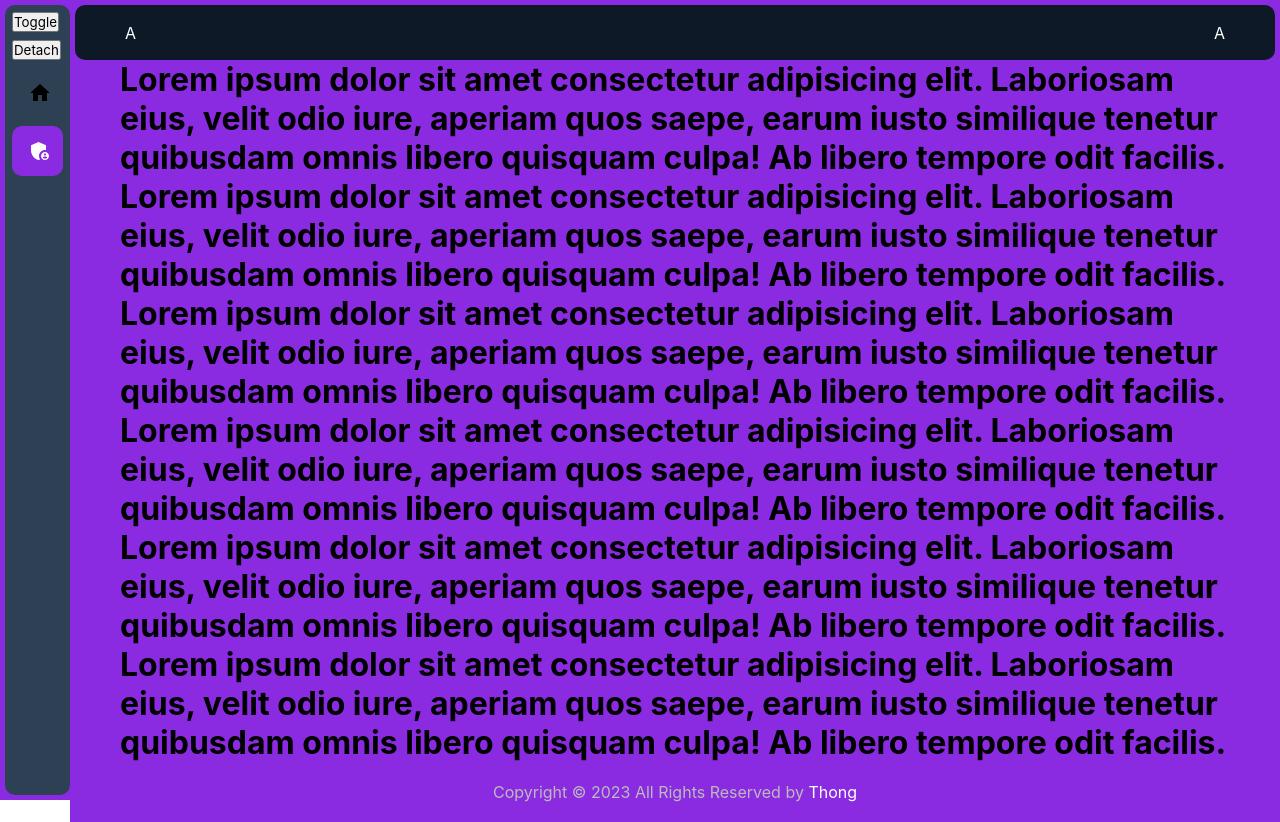
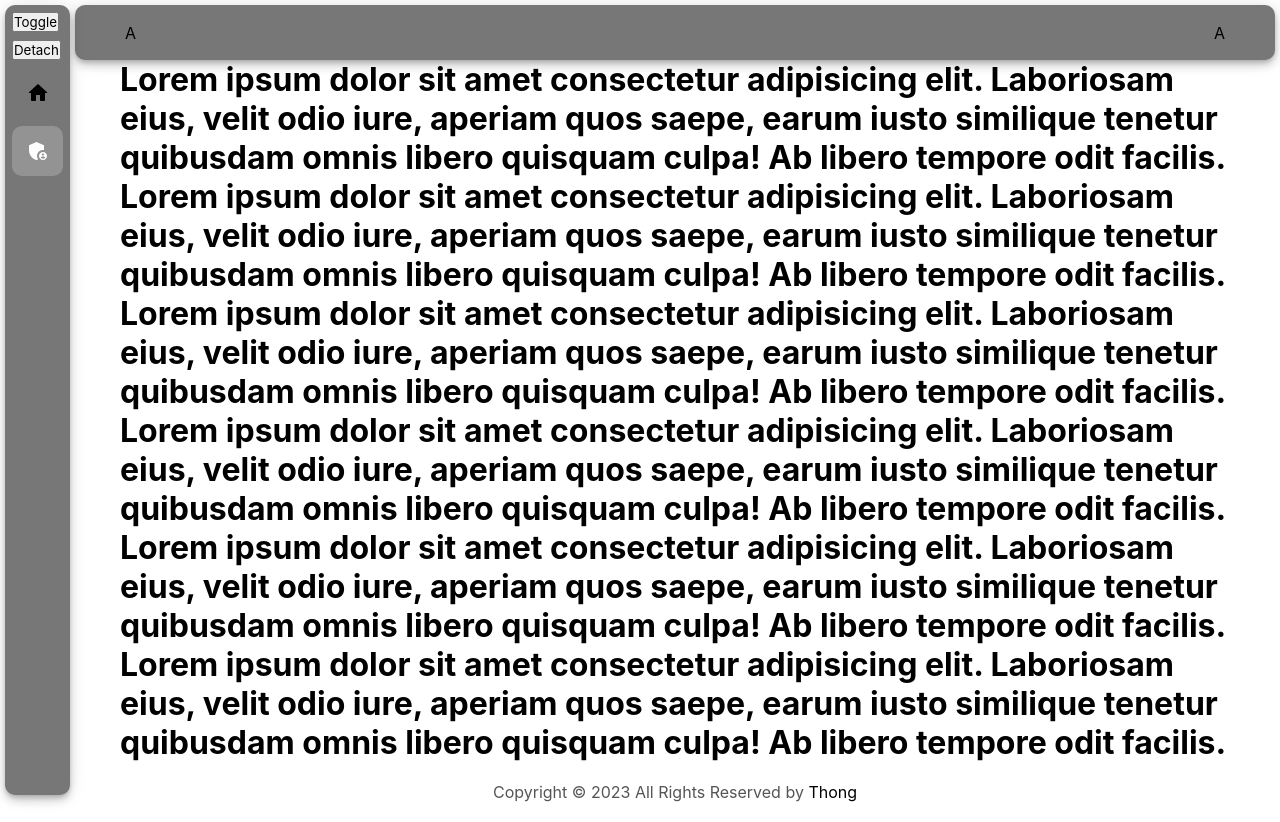
Before and after one commit to Thong17/hospital-sys-web-v2, a React (Vite) app: page /admin/role in a window 1280 px wide. Built offline with nearby package versions, Linux system fonts and the light colour scheme.

Commit message:
update: style

```diff
--- a/src/components/layouts/Layout.tsx
+++ b/src/components/layouts/Layout.tsx
@@ -9,6 +9,7 @@ import Sidebar from 'components/shared/Sidebar'
 import useDevice from 'hooks/useDevice'
 import { TABLET_WIDTH } from 'contexts/web/constant'
 import Bottombar from 'components/shared/Bottombar'
+import useTheme from 'hooks/useTheme'
 
 export const LAYOUT_TRANSITION: string = '0.3s ease'
 
@@ -27,13 +28,13 @@ const ContentContainer = styled('div')({
   width: '100%',
   padding: `${NAVBAR_HEIGHT}px ${SIDE_PADDING}px 0 ${SIDE_PADDING}px`,
   minHeight: `calc(100vh - ${FOOTER_HEIGHT}px)`,
-  backgroundColor: 'blueviolet',
   boxSizing: 'border-box',
 })
 
 export const Layout: FC<ILayout> = ({ children }) => {
   const { isOpenedSidebar, isAttachedSidebar } = useAppSelector(selectConfig)
   const { device, width } = useDevice()
+  const { theme } = useTheme()
 
   useEffect(() => {
     console.log(device, width)
@@ -41,7 +42,7 @@ export const Layout: FC<ILayout> = ({ children }) => {
 
 
   return (
-    <Box component={'div'}>
+    <Box component={'div'} sx={{ backgroundColor: theme.layout.container }}>
       { width > TABLET_WIDTH ? <Sidebar /> : <Bottombar /> }
       <WrapContainer
         style={{
--- a/src/components/shared/Bottombar.tsx
+++ b/src/components/shared/Bottombar.tsx
@@ -15,7 +15,7 @@ const Bottombar = () => {
         height: FOOTER_HEIGHT,
         position: 'fixed',
         bottom: 0,
-        backgroundColor: 'blueviolet',
+        backgroundColor: theme.layout.container,
         width: '100%',
         padding: `0 ${OUTER_MENU_SPACING}px ${OUTER_MENU_SPACING}px ${OUTER_MENU_SPACING}px`,
         boxSizing: 'border-box',
@@ -24,7 +24,7 @@ const Bottombar = () => {
     >
       <Box
         sx={{
-          backgroundColor: theme.background.primary,
+          backgroundColor: theme.layout.footer,
           display: 'flex',
           justifyContent: 'space-evenly',
           alignItems: 'center',
--- a/src/components/shared/Navbar.tsx
+++ b/src/components/shared/Navbar.tsx
@@ -23,6 +23,7 @@ const Navbar = () => {
       sx={{
         height: NAVBAR_HEIGHT,
         position: 'fixed',
+        backgroundColor: theme.layout.container,
         width:
           width > TABLET_WIDTH
             ? `calc(100% - ${
@@ -34,7 +35,6 @@ const Navbar = () => {
         transition: LAYOUT_TRANSITION,
         padding: `${OUTER_MENU_SPACING}px ${OUTER_MENU_SPACING}px 0 ${OUTER_MENU_SPACING}px`,
         boxSizing: 'border-box',
-        backgroundColor: 'blueviolet',
         '&.active': {
           transform: 'translateY(-100%)',
         },
@@ -47,8 +47,9 @@ const Navbar = () => {
           alignItems: 'center',
           padding: `0 ${SIDE_PADDING}px`,
           boxSizing: 'border-box',
-          backgroundColor: theme.background.primary,
+          backgroundColor: theme.layout.navbar,
           borderRadius: theme.radius.ternary,
+          boxShadow: theme.shadow.container,
           width: '100%',
           height: '100%',
           color: theme.text.primary
--- a/src/components/shared/Sidebar.tsx
+++ b/src/components/shared/Sidebar.tsx
@@ -30,7 +30,6 @@ const Sidebar = () => {
     <Box
       component={'div'}
       sx={{
-        backgroundColor: 'blueviolet',
         height: '100vh',
         width: `${
           isOpenedSidebar ? EXPANDED_SIDEBAR_WIDTH : COLLAPSED_SIDEBAR_WIDTH
@@ -51,16 +50,17 @@ const Sidebar = () => {
           flexDirection: 'column',
           justifyContent: 'start',
           alignItems: 'start',
-          backgroundColor: '#2E4053',
+          backgroundColor: theme.layout.sidebar,
           padding: '7px',
           boxSizing: 'border-box',
           borderRadius: theme.radius.ternary,
+          boxShadow: theme.shadow.container,
           gap: 1,
           '& a': { color: 'black', borderRadius: theme.radius.ternary, width: '100%' },
           '& a:hover': { backgroundColor: '#ffffff22', width: isOpenedSidebar ? '100%' : 'fit-content !important', boxShadow: theme.shadow.secondary },
           '& a.active': {
             color: 'white',
-            backgroundColor: 'blueviolet',
+            backgroundColor: theme.active.primary,
           },
         }}
       >
@@ -87,7 +87,7 @@ const SidebarItem = ({ nav }: any) => {
       <Box
         sx={{
           cursor: 'pointer',
-          padding: '13px 16px',
+          padding: '13px 14px',
           display: 'flex',
           alignItems: 'center',
           justifyContent: 'start',
--- a/src/configs/axios.ts
+++ b/src/configs/axios.ts
@@ -1,8 +1,9 @@
 import { store } from 'app/store'
 import axios, { AxiosError, AxiosResponse } from 'axios'
+import { notify } from 'contexts/notify/NotifyContext'
 import { generateHash } from 'utils'
 
-const Axios = axios.create({ baseURL: import.meta.env.VITE_API_URL })
+const Axios = axios.create({ baseURL: import.meta.env.VITE_API_URL, timeout: Number(import.meta.env.VITE_API_TIMEOUT) })
 
 Axios.interceptors.request.use(async (config) => {
   const { session } = store.getState()
@@ -21,7 +22,8 @@ Axios.interceptors.response.use(
   },
   (error: AxiosError<any>) => {
     const originalRequest: any = error.config
-    if (error?.response?.data?.message !== 'TOKEN_EXPIRED' || originalRequest?.url === '/auth/refresh-token') return Promise.reject(error)
+    if (!error?.response) return notify(error?.message, 'error')
+    if (error.response.data?.message !== 'TOKEN_EXPIRED' || originalRequest?.url === '/auth/refresh-token') return Promise.reject(error)
     if (!originalRequest?._retry) {
       originalRequest._retry = true
       const { session } = store.getState()
--- a/src/contexts/language/LanguageContext.tsx
+++ b/src/contexts/language/LanguageContext.tsx
@@ -3,7 +3,7 @@ import { LanguageOptions, ILanguageContext } from './interface'
 import { languages } from './constant'
 import useNotify from 'hooks/useNotify'
 import axios from 'configs/axios'
-import { useAppSelector } from 'app/store'
+import { store, useAppSelector } from 'app/store'
 import { selectSession } from 'stores/session/selector'
 
 const initState: LanguageOptions = 'English'
@@ -13,6 +13,12 @@ export const LanguageContext = createContext<ILanguageContext>({
   language: languages[initState],
   changeLanguage: (_language: LanguageOptions) => {},
 })
+
+export const translate = (key: string) => {
+  const { session } = store.getState()
+  const lang = session.user?.language || initState
+  return languages?.[lang as keyof typeof languages]?.[key as keyof typeof languages.English] || key
+}
 
 const LanguageProvider = ({ children }: { children: React.ReactNode }) => {
   const { user } = useAppSelector(selectSession)
--- a/src/contexts/theme/ThemeContext.tsx
+++ b/src/contexts/theme/ThemeContext.tsx
@@ -7,7 +7,7 @@ import 'assets/styles/index.css'
 import { useAppSelector } from 'app/store'
 import { selectSession } from 'stores/session/selector'
 
-const initMode: ThemeOptions = localStorage.getItem('setting-theme') as ThemeOptions || 'Blue'
+const initMode: ThemeOptions = localStorage.getItem('setting-theme') as ThemeOptions || 'Light'
 
 export const ThemeContext = createContext<IThemeContext>({
   mode: initMode,
--- a/src/contexts/theme/constant.ts
+++ b/src/contexts/theme/constant.ts
@@ -1,5 +1,11 @@
 export const themeMode = {
   Blue: {
+    layout: {
+      container: '#ffffff',
+      sidebar: '#777777',
+      navbar: '#777777',
+      footer: '#777777'
+    },
     background: {
       primary: '#0e1928',
       secondary: '#132f4c',
@@ -38,6 +44,12 @@ export const themeMode = {
     },
   },
   Gray: {
+    layout: {
+      container: '#ffffff',
+      sidebar: '#777777',
+      navbar: '#777777',
+      footer: '#777777'
+    },
     background: {
       primary: '#222831',
       secondary: '#393E46',
@@ -76,6 +88,12 @@ export const themeMode = {
     },
   },
   Light: {
+    layout: {
+      container: '#ffffff',
+      sidebar: '#777777',
+      navbar: '#777777',
+      footer: '#777777'
+    },
     background: {
       primary: '#f2f2f2',
       secondary: '#e1e1e1',
@@ -114,6 +132,12 @@ export const themeMode = {
     },
   },
   Dark: {
+    layout: {
+      container: '#ffffff',
+      sidebar: '#777777',
+      navbar: '#777777',
+      footer: '#777777'
+    },
     background: {
       primary: '#313131',
       secondary: '#414141',
--- a/src/contexts/theme/interface.ts
+++ b/src/contexts/theme/interface.ts
@@ -23,6 +23,12 @@ export declare type TextOptions = {
 }
 
 export interface IThemeMode {
+  layout: {
+    container: string,
+    sidebar: string,
+    navbar: string,
+    footer: string
+  }
   background: {
     primary: string
     secondary: string
--- a/src/styles/index.ts
+++ b/src/styles/index.ts
@@ -8,6 +8,6 @@ export const CustomFooter = styled(Stack)(
     width: '100%',
     color: styled.text.primary,
     height: FOOTER_HEIGHT,
-    backgroundColor: 'blueviolet'
+    backgroundColor: styled.layout.container
   })
 )
--- a/src/utils/index.tsx
+++ b/src/utils/index.tsx
@@ -1,6 +1,4 @@
 import { sha256 } from 'js-sha256'
-import { IToken } from 'contexts/auth/interface'
-import jwtDecode from 'jwt-decode'
 import moment from 'moment'
 
 export const generateHash = async (
@@ -23,14 +21,6 @@ export const serviceWrapper = (cb: (p: any, t: any) => any) => {
       throw (thunkApi as any).rejectWithValue(error)
     }
   }
-}
-
-export const isValidToken = (token: any) => {
-  if (!token) return false
-
-  const decodedToken: IToken = jwtDecode(token)
-  const currentTime = Date.now() / 1000
-  return decodedToken.exp > currentTime
 }
 
 export const throttle = (cb: any, delay = 1000) => {
```
Also changed, not shown: 1 other file (tests, documents, lock files or other folders).
